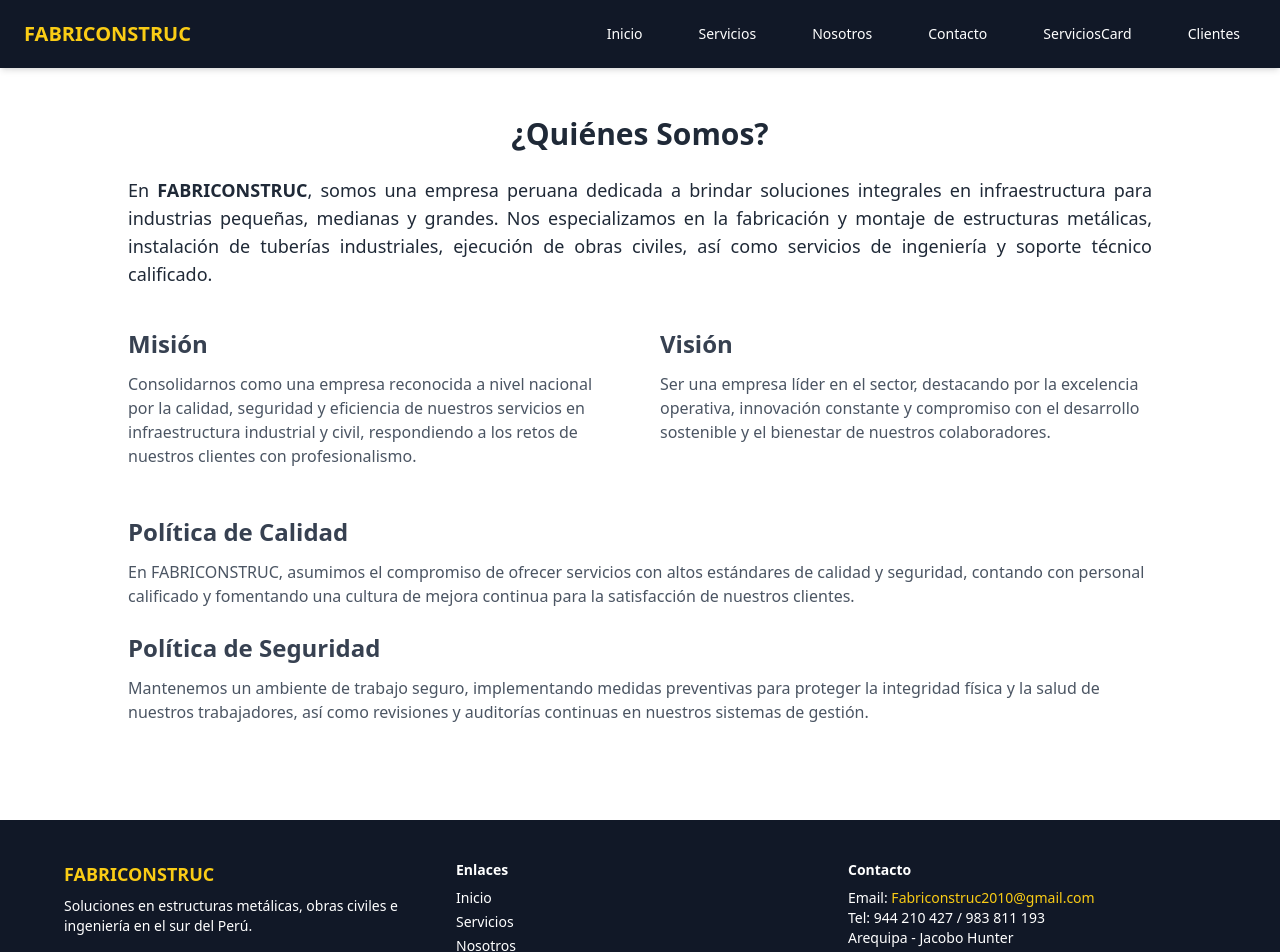
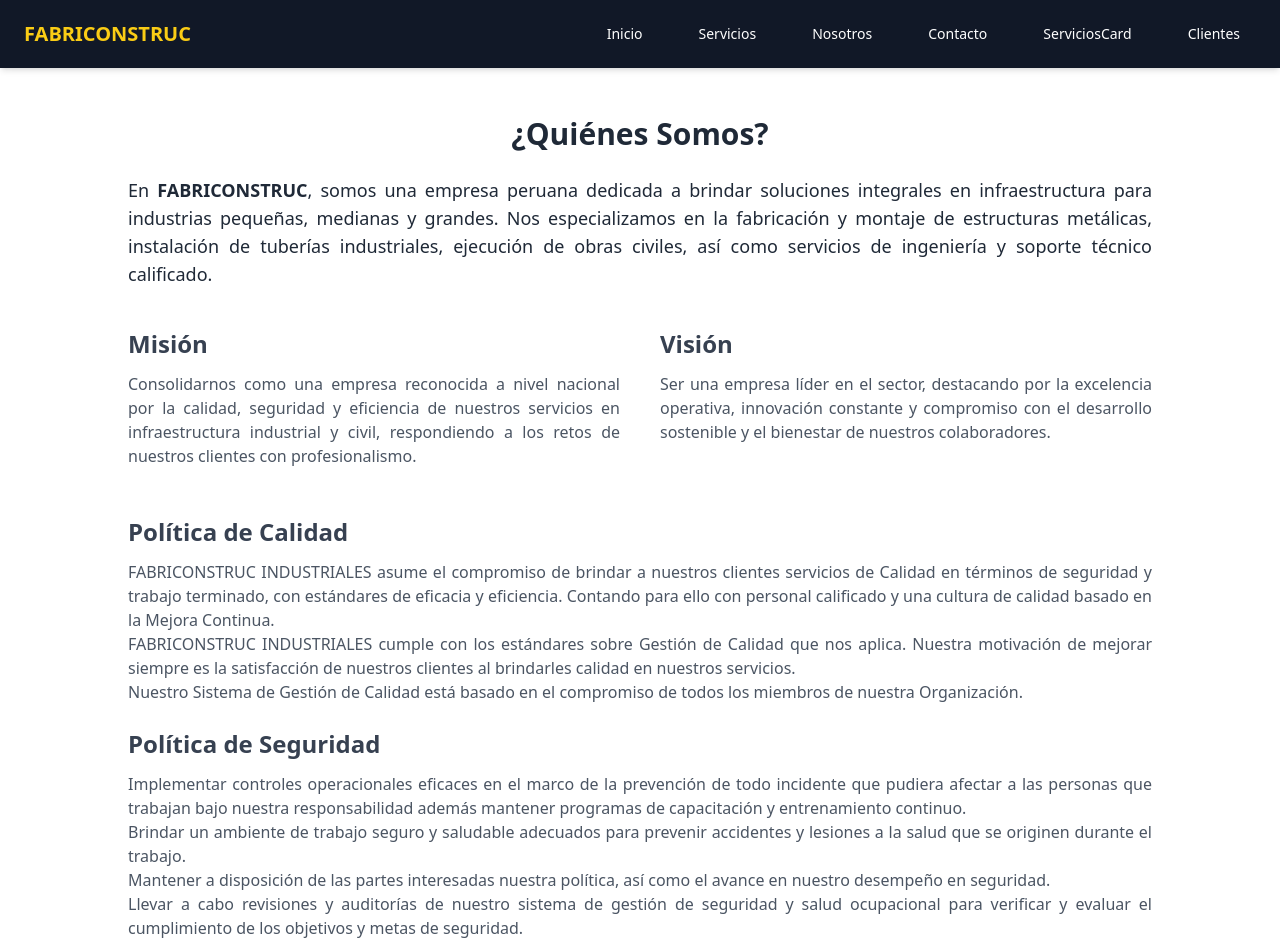
Before and after one commit to ZpectralCrystals/FABRICONSTRUC, a React (Vite) app: page /nosotros in a window 1280 px wide. Shown: the top 952 px of the page. Built offline with nearby package versions, Linux system fonts and the light colour scheme.

Commit message:
updated files

```diff
--- a/src/pages/Nosotros.tsx
+++ b/src/pages/Nosotros.tsx
@@ -14,7 +14,7 @@ const Nosotros = () => {
         <div className="grid md:grid-cols-2 gap-10 mt-10">
           <div>
             <h3 className="text-2xl font-semibold mb-3 text-gray-700">Misión</h3>
-            <p className="text-gray-600">
+            <p className="text-gray-600 text-justify">
               Consolidarnos como una empresa reconocida a nivel nacional por la calidad, seguridad y
               eficiencia de nuestros servicios en infraestructura industrial y civil, respondiendo a
               los retos de nuestros clientes con profesionalismo.
@@ -23,7 +23,7 @@ const Nosotros = () => {
 
           <div>
             <h3 className="text-2xl font-semibold mb-3 text-gray-700">Visión</h3>
-            <p className="text-gray-600">
+            <p className="text-gray-600 text-justify" >
               Ser una empresa líder en el sector, destacando por la excelencia operativa,
               innovación constante y compromiso con el desarrollo sostenible y el bienestar de
               nuestros colaboradores.
@@ -33,20 +33,43 @@ const Nosotros = () => {
 
         <div className="mt-12">
           <h3 className="text-2xl font-semibold mb-3 text-gray-700">Política de Calidad</h3>
-          <p className="text-gray-600">
-            En FABRICONSTRUC, asumimos el compromiso de ofrecer servicios con altos estándares de
-            calidad y seguridad, contando con personal calificado y fomentando una cultura de mejora
-            continua para la satisfacción de nuestros clientes.
+          <p className="text-gray-600 text-justify">
+            FABRICONSTRUC INDUSTRIALES asume el compromiso de brindar a nuestros clientes servicios
+            de Calidad en términos de seguridad y trabajo terminado, con estándares de eficacia y eficiencia.
+            Contando para ello con personal calificado y una cultura de calidad basado en la Mejora Continua.
           </p>
+          <p className="text-gray-600 text-justify ">FABRICONSTRUC INDUSTRIALES cumple con los estándares sobre Gestión de Calidad que nos aplica.
+            Nuestra motivación de mejorar siempre es la satisfacción de nuestros clientes al brindarles
+            calidad en nuestros servicios.</p>
+          <p className="text-gray-600 text-justify">Nuestro Sistema de Gestión de Calidad está basado en el compromiso de todos los miembros de nuestra Organización.</p>
         </div>
 
         <div className="mt-6">
           <h3 className="text-2xl font-semibold mb-3 text-gray-700">Política de Seguridad</h3>
-          <p className="text-gray-600">
-            Mantenemos un ambiente de trabajo seguro, implementando medidas preventivas para
-            proteger la integridad física y la salud de nuestros trabajadores, así como revisiones
-            y auditorías continuas en nuestros sistemas de gestión.
+          <p className="text-gray-600 text-justify">
+            Implementar controles operacionales eficaces en el
+            marco de la prevención de todo incidente que pudiera
+            afectar a las personas que trabajan bajo nuestra
+            responsabilidad además mantener programas de
+            capacitación y entrenamiento continuo.
           </p>
+          <p className="text-gray-600 text-justify">
+            Brindar un ambiente de trabajo seguro y saludable
+            adecuados para prevenir accidentes y lesiones a la
+            salud que se originen durante el trabajo.
+          </p>
+          <p className="text-gray-600 text-justify">
+            Mantener a disposición de las partes interesadas
+            nuestra política, así como el avance en nuestro
+            desempeño en seguridad.
+          </p>
+          <p className="text-gray-600 text-justify">
+            Llevar a cabo revisiones y auditorías de nuestro
+            sistema de gestión de seguridad y salud ocupacional
+            para verificar y evaluar el cumplimiento de los objetivos
+            y metas de seguridad.
+          </p>
+
         </div>
       </div>
     </section>
```
